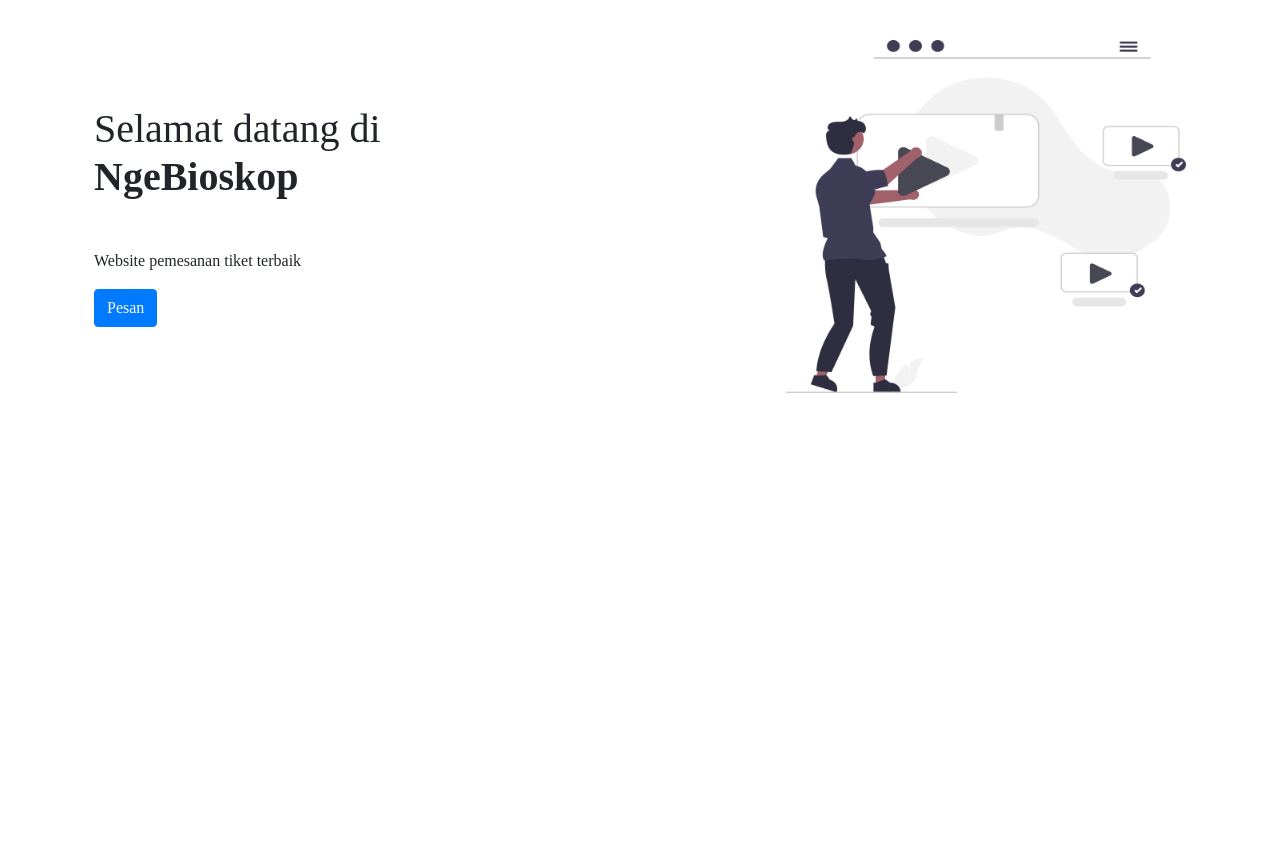
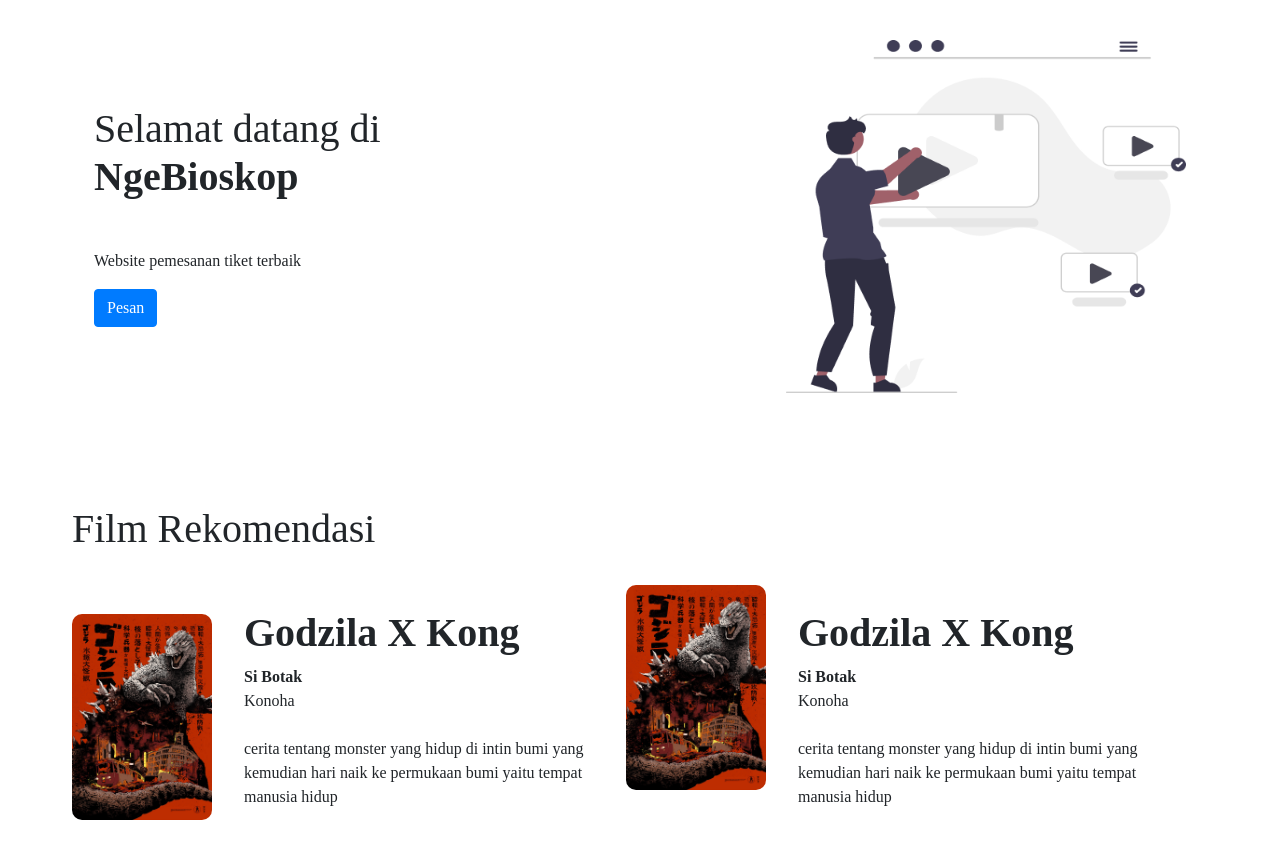
Before and after one commit to MuhRafiq28/bioskop, a Nuxt app: page / in a window 1280 px wide. Shown: the top 858 px of the page. Before the commit the page ends 800 px from the top, so only its background shows below. Built offline with nearby package versions, Linux system fonts and the light colour scheme; a web font is replaced by a local one.

Commit message:
membuat daftar film dan menambahkan asset

```diff
--- /dev/null
+++ b/components/Daftar-film.vue
@@ -0,0 +1,52 @@
+<template>
+  <div class="container p-4 mt-3 m-lg-5">
+    <div class="judul">
+      <h1>Film Rekomendasi</h1>
+    </div>
+    <div class="d-flex justify-content-between">
+      <div class="container-car d-flex pt-4 pb-4 align-content-center">
+        <div class="gambar-poster d-flex align-items-center">
+          <img class="poster" src="images/godzila.jpg" alt="" />
+        </div>
+        <div class="descripsi-poster ml-2 p-4 ">
+          <h1><strong> Godzila X Kong </strong></h1>
+          <p class="m-0"><strong> Si Botak </strong></p>
+          <p class="m-0">Konoha</p>
+          <p class="mt-4">
+            cerita tentang monster yang hidup di intin bumi yang kemudian hari
+            naik ke permukaan bumi yaitu tempat manusia hidup
+          </p>
+        </div>
+      </div>
+
+      <div class="container-car d-flex pt-4 pb-4 align-content-center ml-3">
+        <div class="gambar-poster">
+          <img class="poster" src="images/godzila.jpg" alt="" />
+        </div>
+        <div class="descripsi-poster ml-2 p-4">
+          <h1><strong> Godzila X Kong </strong></h1>
+          <p class="m-0"><strong> Si Botak </strong></p>
+          <p class="m-0">Konoha</p>
+          <p class="mt-4">
+            cerita tentang monster yang hidup di intin bumi yang kemudian hari
+            naik ke permukaan bumi yaitu tempat manusia hidup
+          </p>
+        </div>
+      </div>
+    </div>
+  </div>
+</template>
+
+<script>
+export default {
+  nama: "DaftarFilm",
+};
+</script>
+
+<style>
+.poster {
+  width: 140px;
+  height: auto;
+  border-radius: 10px;
+}
+</style>
--- a/pages/index.vue
+++ b/pages/index.vue
@@ -1,6 +1,7 @@
 <template>
   <div>
     <Hero />
+    <DaftarFilm />
   </div>
 </template>
 
```
Also changed, not shown: static/images/godzila.jpg (added).
